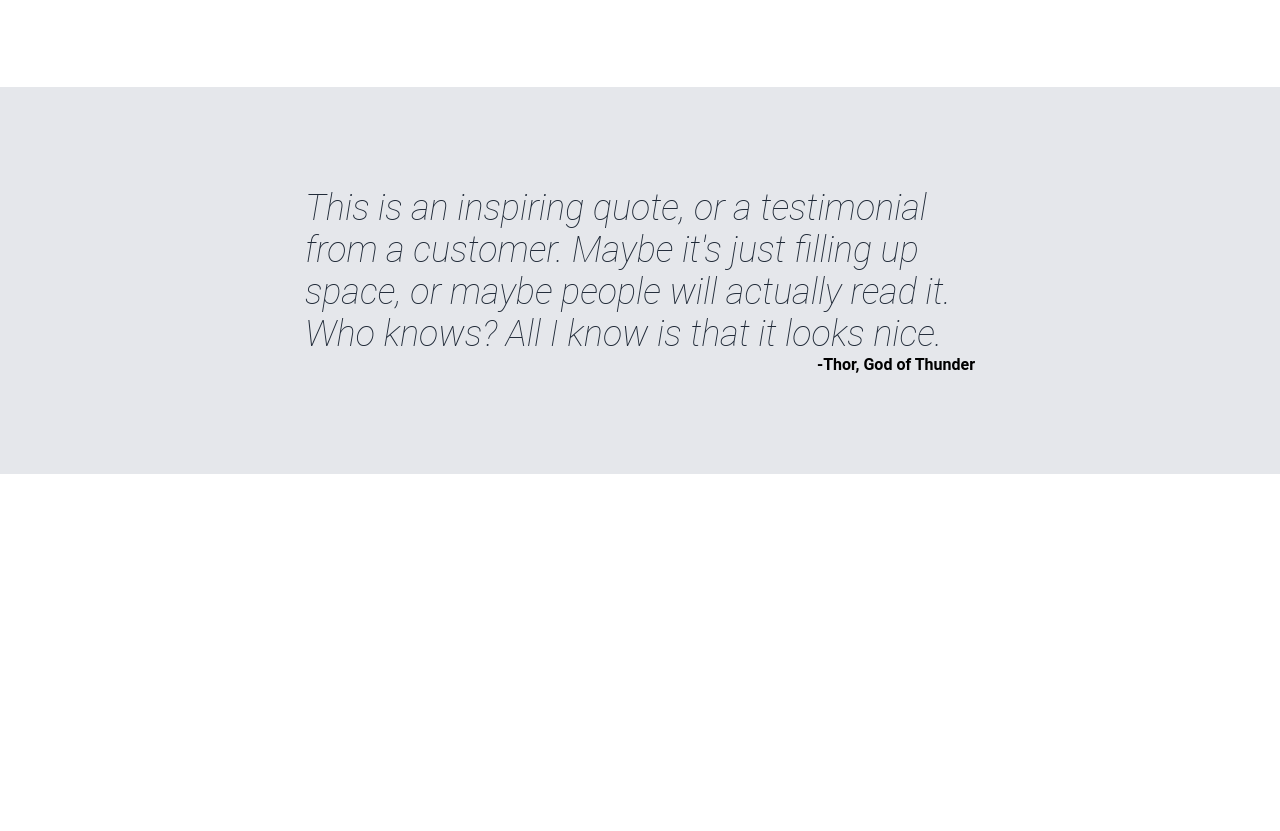
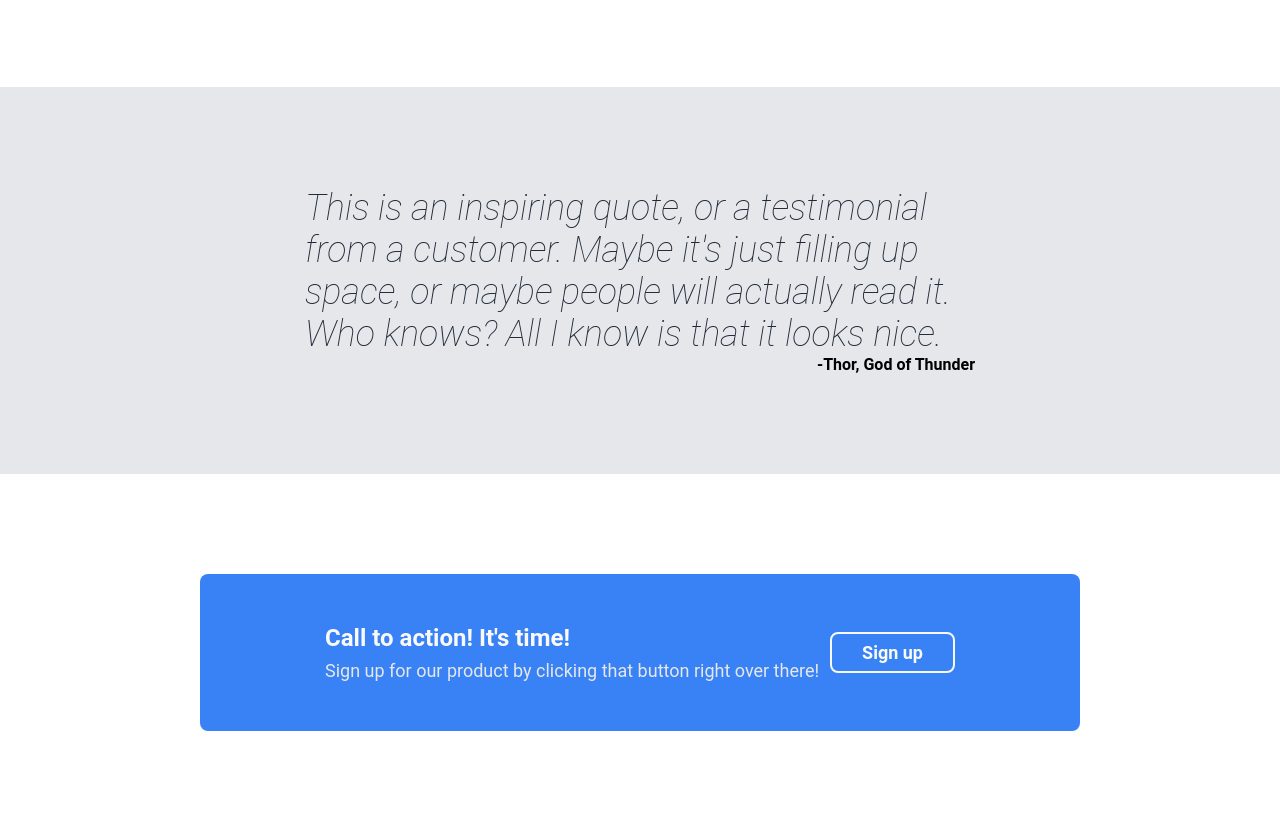
Before and after one commit to densuni/landing-page, a plain HTML site: page index.html in a window 1280 px wide. Shown: the part 883-1714 px from the top of the page. Before the commit the page ends 1357 px from the top, so only its background shows below. Drawn offline with Linux system fonts and the light colour scheme.

Commit message:
Add section four content and style

```diff
--- a/index.html
+++ b/index.html
@@ -51,5 +51,14 @@
         <p>-Thor, God of Thunder</p>
       </div>
     </div>
+    <div class="section-four">
+      <div class="blue-container">
+        <div class="left-section">
+          <h3>Call to action! It's time!</h3>
+          <p>Sign up for our product by clicking that button right over there!</p>
+        </div>
+        <button>Sign up</button>
+      </div>
+    </div>
   </body>
 </html>
--- a/style.css
+++ b/style.css
@@ -20,6 +20,7 @@ body {
   margin-bottom: 125px;
 }
 
+h3,
 .header-logo {
   font-size: 24px;
 }
@@ -36,7 +37,7 @@ ul {
   justify-content: space-between;
 }
 
-.left-section {
+.section-one .left-section {
   width: 450px;
   height: 241px;
 }
@@ -44,8 +45,14 @@ ul {
 h1,
 button,
 .header-logo {
+  font-weight: bolder;
+}
+
+h1,
+h3,
+button,
+.header-logo {
   color: #F9FAF8;
-  font-weight: bolder;
 }
 
 h1 {
@@ -59,15 +66,20 @@ h1,
 
 ul,
 .image,
-.section-one p {
+.section-one p,
+.section-four p {
   color: #E5E7EB;
   font-size: 18px;
 }
 
-button {
+button,
+.blue-container {
   background-color: #3882F6;
   border: 0;
   border-radius: 8px;
+}
+
+button {
   font-size: 18px;
   padding: 8px 30px;
 }
@@ -141,3 +153,23 @@ h2 {
   font-weight: bolder;
   text-align: end;
 }
+
+.section-four {
+  padding: 100px 200px;
+}
+
+.blue-container {
+  padding: 50px 125px;
+  display: flex;
+  justify-content: space-between;
+}
+
+.section-four button {
+  border: 2px solid;
+  border-color: #F9FAF8;
+  align-self: center;
+}
+
+h3 {
+  margin-bottom: 8px;
+}
```
